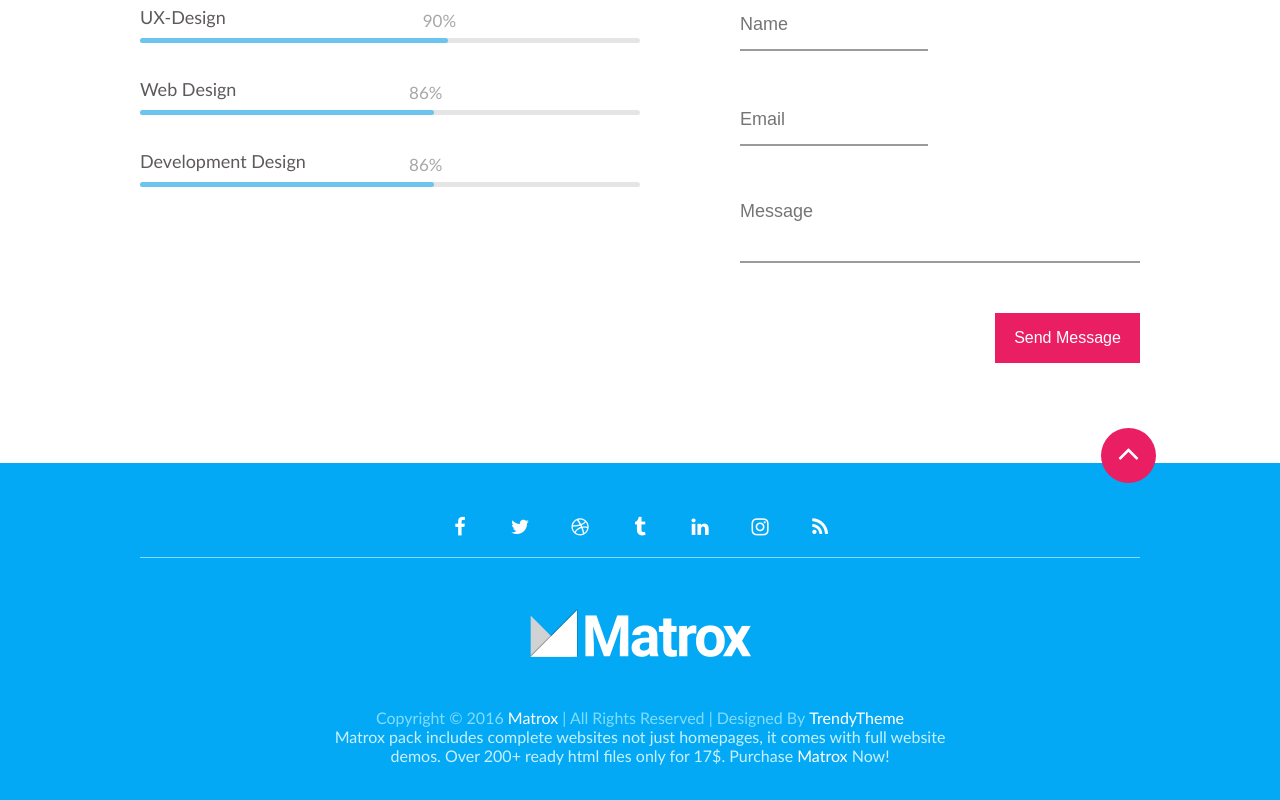
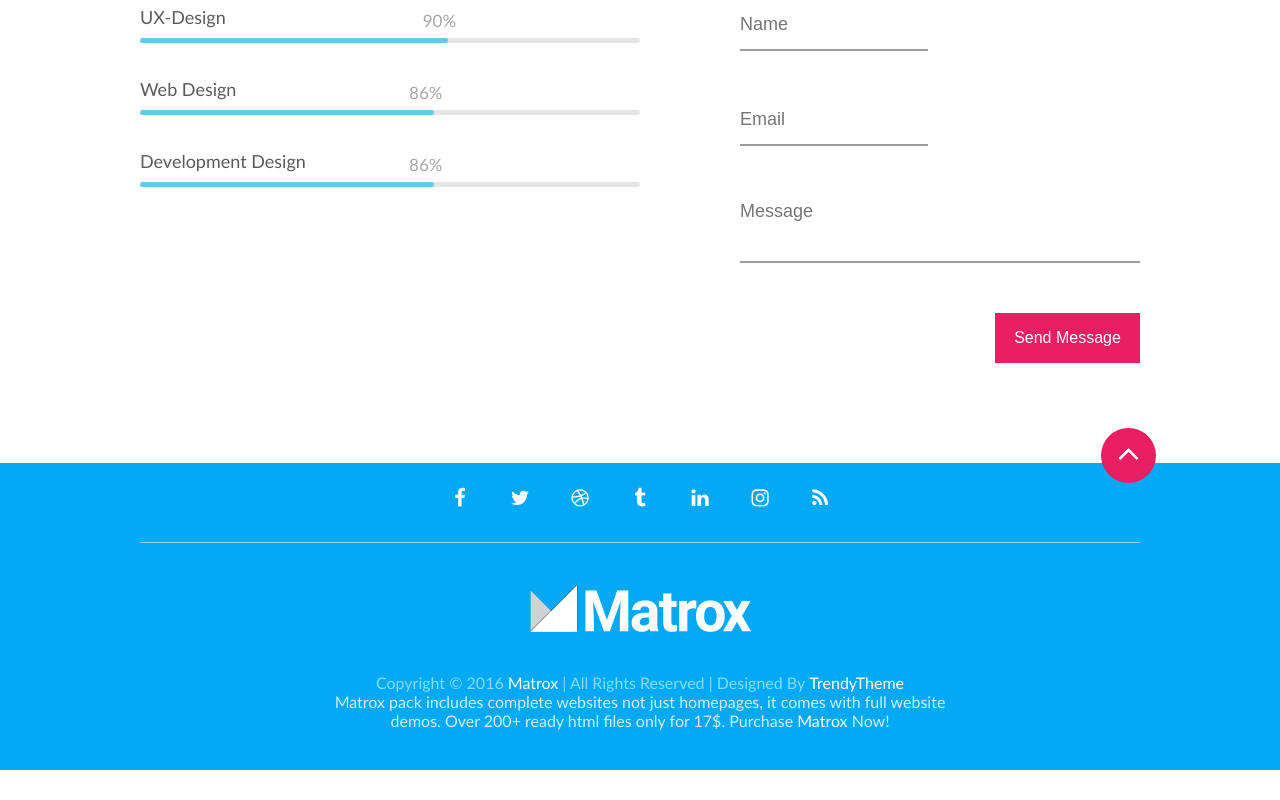
Before and after one commit to Dovydas-G/_48-coming-soon_copy2, a website: page index.html in a window 1280 px wide. Shown: the part 1059-1859 px from the top of the page. After the commit the page ends 1829 px from the top, so only its background shows below. Drawn offline with Linux system fonts and the light colour scheme.

Commit message:
Social hover update

```diff
--- a/css/main.css
+++ b/css/main.css
@@ -378,10 +378,10 @@ ul {
     display: flex;
     flex-direction: column;
     align-items: center;
-    gap: 50px;
+    gap: 40px;
     margin: 0;
     background-color: #03a9f4;
-    padding: 35px 0;
+    padding-bottom: 40px;
 
 }
 
@@ -418,23 +418,25 @@ ul {
     display: flex;
     justify-content: center;
     align-items: center;
-    height: 60px;
+    height: 80px;
     width: 1000px;
     margin: 0 calc(50% - 500px);
     padding: 0;
     gap:0 20px;
     border-bottom: 1px solid #81ddff;
+    padding-top: 20px;
+    padding-bottom: 30px;
 }
 
 .social .link-background .social-link {
-    padding-top: 6px;
     text-align: center;
     width: 40px;
     height: 40px;
     text-decoration: none;
     font-size: 20px;
     border: 3px solid transparent;
-    transition: transform 0.7s;
+    transition: transform 0.5s;
+    line-height: 35px;
 }
 
 .social .link-background:hover .social-link{
```
